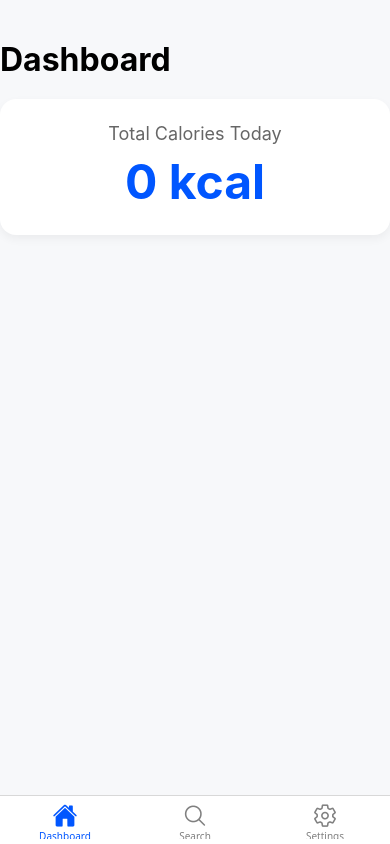
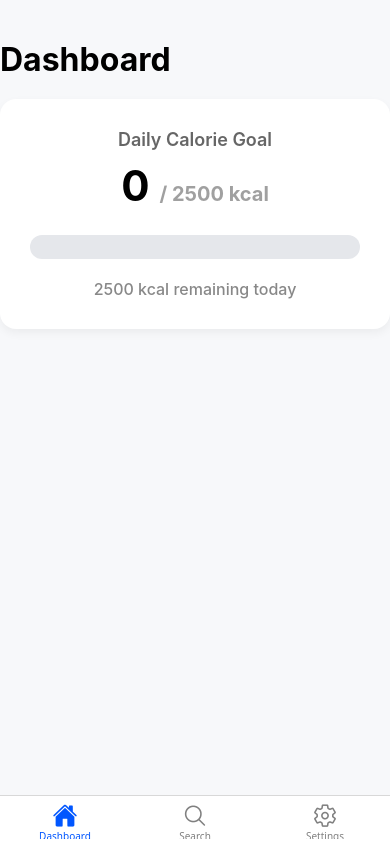
Before and after one commit to MikeyMurim/CalorieApp, a React Native app: screen /Dashboard in a window 390 px wide. Built offline with nearby package versions, Linux system fonts and the light colour scheme.

Commit message:
Dynamic bar added for Calorie Counter

```diff
--- a/DashboardScreen.js
+++ b/DashboardScreen.js
@@ -1,26 +1,63 @@
-import React, { useContext } from 'react';
-import { View, Text, StyleSheet, SafeAreaView } from 'react-native';
+import React, { useContext, useEffect, useRef } from 'react';
+import { View, Text, StyleSheet, SafeAreaView, Animated } from 'react-native';
 
 // Import the Context to read the global state
 import { CalorieContext } from './CalorieContext';
 
 export default function DashboardScreen() {
-  // Read the dailyCalories variable from your global state
   const { dailyCalories } = useContext(CalorieContext);
+  const DAILY_GOAL = 2500;
+
+  // 1. Set up React Native's built-in animation engine (No Reanimated required!)
+  const animatedWidth = useRef(new Animated.Value(0)).current;
+
+  // 2. Trigger the animation whenever dailyCalories changes
+  useEffect(() => {
+    // Calculate percentage, capping it at 100% so it doesn't overflow the bar
+    const percentage = Math.min((dailyCalories / DAILY_GOAL) * 100, 100);
+
+    Animated.timing(animatedWidth, {
+      toValue: percentage,
+      duration: 1200, // Smooth 1.2 second glide
+      useNativeDriver: false,
+    }).start();
+  }, [dailyCalories]);
 
   return (
     <SafeAreaView style={styles.container}>
       <Text style={styles.headerTitle}>Dashboard</Text>
 
       <View style={styles.card}>
-        <Text style={styles.cardTitle}>Total Calories Today</Text>
-        {/* Display the dynamic state variable here */}
-        <Text style={styles.calorieText}>{dailyCalories} kcal</Text>
+        <Text style={styles.cardTitle}>Daily Calorie Goal</Text>
+        <Text style={styles.calorieText}>{dailyCalories} <Text style={styles.calorieSubText}>/ {DAILY_GOAL} kcal</Text></Text>
+
+        {/* The Native Custom Progress Bar */}
+        <View style={styles.progressBarBackground}>
+          <Animated.View
+            style={[
+              styles.progressBarFill,
+              {
+                // Map the 0-100 percentage to a CSS width percentage
+                width: animatedWidth.interpolate({
+                  inputRange: [0, 100],
+                  outputRange: ['0%', '100%']
+                })
+              }
+            ]}
+          />
+        </View>
+
+        <Text style={styles.subText}>
+          {DAILY_GOAL - dailyCalories > 0
+            ? `${DAILY_GOAL - dailyCalories} kcal remaining today`
+            : "🔥 Calorie Goal Reached!"}
+        </Text>
       </View>
     </SafeAreaView>
   );
 }
 
+// Apple-inspired styling
 const styles = StyleSheet.create({
   container: {
     flex: 1,
@@ -37,7 +74,7 @@ const styles = StyleSheet.create({
   card: {
     backgroundColor: '#FFF',
     borderRadius: 16,
-    padding: 24,
+    padding: 30,
     alignItems: 'center',
     shadowColor: '#000',
     shadowOffset: { width: 0, height: 4 },
@@ -48,11 +85,35 @@ const styles = StyleSheet.create({
   cardTitle: {
     fontSize: 18,
     color: '#666',
-    marginBottom: 8,
+    marginBottom: 10,
+    fontWeight: '600'
   },
   calorieText: {
-    fontSize: 48,
+    fontSize: 42,
     fontWeight: 'bold',
-    color: '#0056FF',
+    color: '#000',
+    marginBottom: 24,
   },
+  calorieSubText: {
+    fontSize: 20,
+    color: '#A0A0A0',
+  },
+  progressBarBackground: {
+    width: '100%',
+    height: 24,
+    backgroundColor: '#E5E7EB',
+    borderRadius: 12,
+    overflow: 'hidden',
+    marginBottom: 20,
+  },
+  progressBarFill: {
+    height: '100%',
+    backgroundColor: '#0056FF', // Your accent blue
+    borderRadius: 12,
+  },
+  subText: {
+    fontSize: 16,
+    color: '#888',
+    fontWeight: '500'
+  }
 });
--- a/SearchScreen.js
+++ b/SearchScreen.js
@@ -6,7 +6,8 @@ import {
   TouchableOpacity,
   StyleSheet,
   Alert,
-  SafeAreaView
+  SafeAreaView,
+  Keyboard
 } from 'react-native';
 
 // Import the Context to access your global functions
@@ -50,6 +51,8 @@ export default function SearchScreen() {
     setProtein('');
     setFats('');
     setCarbs('');
+
+    Keyboard.dismiss();
   };
 
   return (
--- /dev/null
+++ b/babel.config.js
@@ -0,0 +1,7 @@
+module.exports = function(api) {
+  api.cache(true);
+  return {
+    presets: ['babel-preset-expo'],
+    plugins: ['react-native-reanimated/plugin'],
+  };
+};
```
Also changed, not shown: package.json (+7 -2 lines), 1 other file (tests, documents, lock files or other folders).
